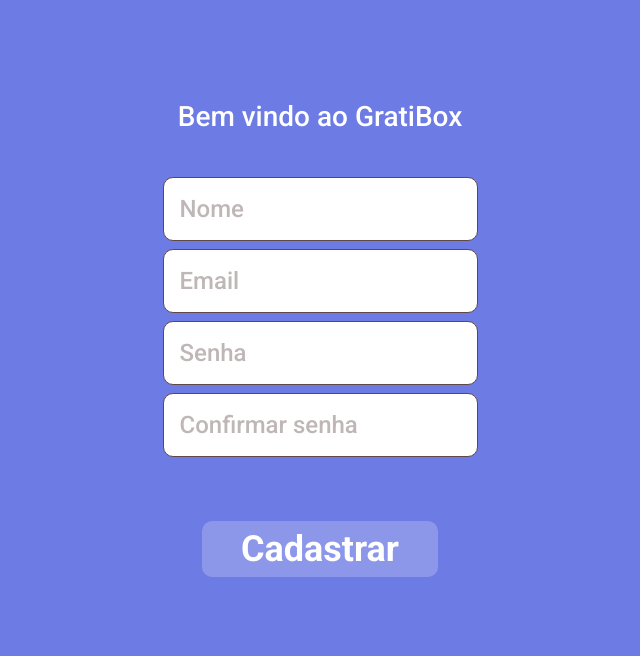
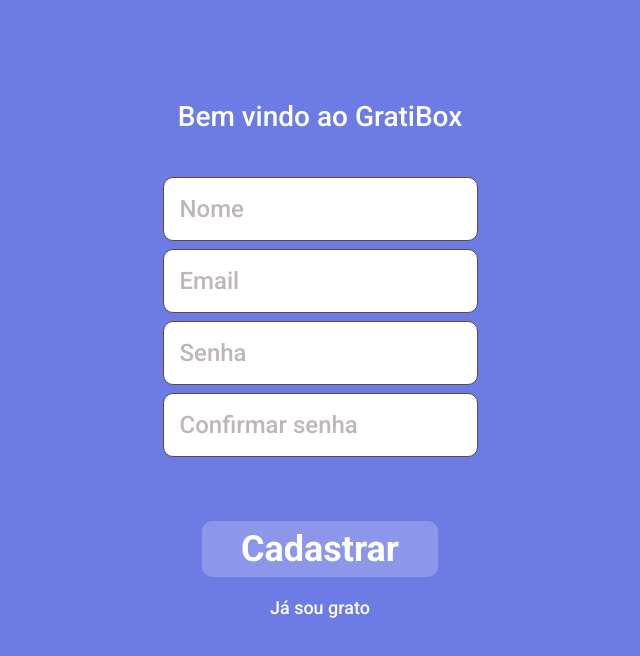
Before and after one commit to gmtorres95/GratiBox-front, a React (Create React App) app: page /sign-up in a window 1280 px wide. Shown: the top 656 px of the page, without its empty margins (320-960 px from the left). Built offline with nearby package versions, Linux system fonts and the light colour scheme; no server answers.

Commit message:
feat: add Link (sign-in) to sign-up route

```diff
--- a/src/pages/SignUp/SignUp.jsx
+++ b/src/pages/SignUp/SignUp.jsx
@@ -1,5 +1,6 @@
 import React, { useState } from 'react';
 import { useNavigate } from 'react-router';
+import { Link } from 'react-router-dom';
 
 import { createNewUser } from '../../services/signUpServices';
 import sendAlert from '../../helpers/sendAlert';
@@ -63,6 +64,7 @@ export default function SignUp() {
         <StyledButton type="submit" isButtonEnabled={isButtonEnabled}>
           {isButtonEnabled ? 'Cadastrar' : <Loading />}
         </StyledButton>
+        <Link to="/sign-in">Já sou grato</Link>
       </SignUpForm>
     </Wrapper>
   );
--- a/src/pages/SignUp/styles/Wrapper.js
+++ b/src/pages/SignUp/styles/Wrapper.js
@@ -11,6 +11,15 @@ h1 {
     margin: 8px auto 4px;
     text-align: center;
   }
+
+  a {
+    margin-top: 20px;
+    font-family: Roboto;
+    text-decoration: none;
+    color: inherit;
+    font-size: 18px;
+    font-weight: 500;
+  }
 `;
 
 export default Wrapper;
```
Lines whose indentation alone changed are shown as unchanged.
